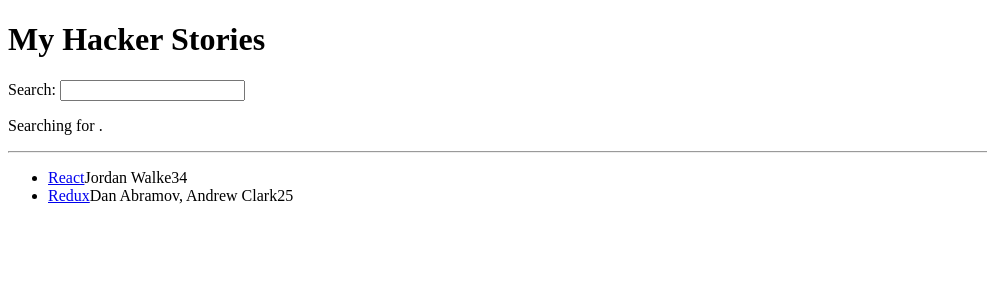
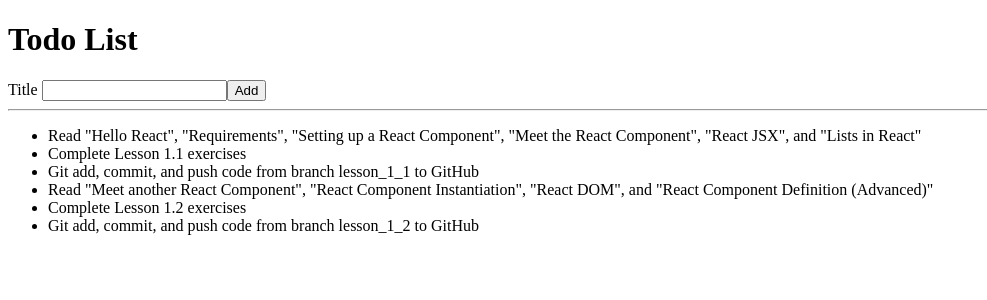
Before and after one commit to Javier-Jimenez-18/react-todo, a React (Create React App) app: page / in a window 1280 px wide. Shown: the top 300 px of the page, without its empty margins (0-987 px from the left). Built offline with nearby package versions, Linux system fonts and the light colour scheme; the HTML template or start-up script is replaced by a standard one.

Commit message:
Move List Item into New "Todo List Item" Component. Created new TodoListItem.js file and declared a function TodoListItem that uses props. Refactored TodoList.js to use new TodoListItem component.

```diff
--- a/src/App.js
+++ b/src/App.js
@@ -1,80 +1,14 @@
 import React from 'react';
+import TodoList from './TodoList';
+import AddTodoForm from './AddTodoForm';
 
-const App = () => {
-  const stories = [
-    {
-      title: 'React',
-      url: 'https://reactjs.org/',
-      author: 'Jordan Walke',
-      num_comments: 3,
-      points: 4,
-      objectID: 0,
-    },
-    {
-      title: 'Redux',
-      url: 'https://redux.js.org/',
-      author: 'Dan Abramov, Andrew Clark',
-      num_comments: 2,
-      points: 5,
-      objectID: 1,
-    },
-  ];
-
-  const handleSearch = (event) => {
-    console.log(event.target.value);
-  };
-
-  return (
-    <div>
-      <h1>My Hacker Stories</h1>
-
-      <Search onSearch={handleSearch} />
-
-      <hr />
-
-      <List list={stories} />
-    </div>
-  );
-};
-
-const Search = (props) => {
-  const [searchTerm, setSearchTerm] = React.useState('');
-
-  const handleChange = (event) => {
-    setSearchTerm(event.target.value);
-
-    props.onSearch(event);
-  };
-
-  return (
-    <div>
-      <label htmlFor="search">Search: </label>
-      <input id="search" type="text" onChange={handleChange} />
-
-      <p>
-        Searching for <strong>{searchTerm}</strong>.
-      </p>
-    </div>
-  );
-};
-
-const List = (props) => (
-  <ul>
-    {props.list.map((item) => (
-      <Item key={item.objectID} item={item} />
-    ))}
-  </ul>
-);
-
-const Item = (props) => (
-  <li>
-    <span>
-      <a href={props.item.url}>{props.item.title}</a>
-    </span>
-    <span>{props.item.author}</span>
-    <span>{props.item.num_comments}</span>
-    <span>{props.item.points}</span>
-  </li>
+const App = () => (
+  <div>
+    <h1>Todo List</h1>
+    <AddTodoForm />
+    <hr />
+    <TodoList />
+  </div>
 );
 
 export default App;
--- a/src/TodoList.js
+++ b/src/TodoList.js
@@ -1,4 +1,5 @@
 import React from 'react';
+import TodoListItem from './TodoListItem';
 
 const todoList = [
   {
@@ -27,12 +28,10 @@ const todoList = [
   },
 ];
 
-const TodoList = () => (
+const TodoList = (props) => (
   <ul>
     {todoList.map((item) => (
-      <li key={item.id}>
-        <span>{item.title}</span>
-      </li>
+      <TodoListItem key={item.id} todo={item} />
     ))}
   </ul>
 );
--- /dev/null
+++ b/src/TodoListItem.js
@@ -0,0 +1,9 @@
+import React from 'react';
+
+const TodoListItem = (props) => (
+  <li>
+    <span>{props.todo.title}</span>
+  </li>
+);
+
+export default TodoListItem;
```
